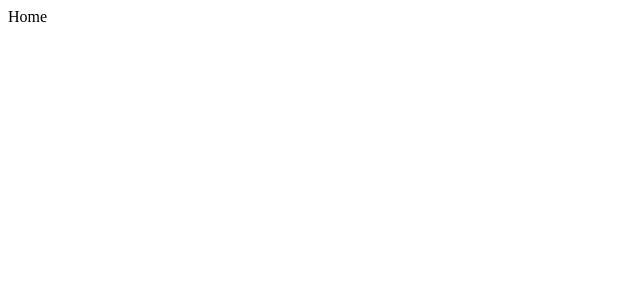
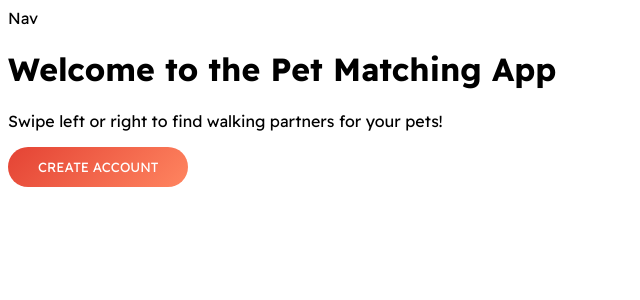
Before and after one commit to georgeromaios/LovePaws, a React (Create React App) app in the folder lovepaws/: page / in a window 1280 px wide. Shown: the top 300 px of the page, without its empty margins (0-640 px from the left). Built offline with nearby package versions, Linux system fonts and the light colour scheme.

Commit message:
created a button lol

```diff
--- /dev/null
+++ b/lovepaws/src/components/Nav.js
@@ -0,0 +1,8 @@
+const Nav = ()=>{
+    return(
+
+            <div>Nav</div>
+
+    )
+}
+export default Nav
--- a/lovepaws/src/index.css
+++ b/lovepaws/src/index.css
@@ -0,0 +1,25 @@
+  @import url('https://fonts.googleapis.com/css2?family=Readex+Pro:wght@200;300;400;500;700&display=swap');
+
+
+
+html{
+    margin:0;
+    padding:0;
+}
+
+*{
+    font-family: 'Readex Pro',sans-serif;
+}
+
+.primary-button{
+    color: white;
+    text-transform: uppercase;
+    font-size: 15;
+    background: linear-gradient(135deg, #e44334, #ff8560);
+    padding: 12px 30px;
+    border-radius: 30px;
+    border: none;
+}
+.primary-button:hover  {
+    background: linear-gradient(135deg, #ff8560,  #e44334);
+}
--- a/lovepaws/src/pages/Home.js
+++ b/lovepaws/src/pages/Home.js
@@ -1,11 +1,24 @@
 import React from 'react';
+import Nav from '../components/Nav';
+const Home = () => {
 
-const Home = () => {
+    const authToken=false
+    const handleClick=()=>{
+        console.log('Clicked')
+    }
+
   return (
-    <div>
-      Home
+    <>
+    <Nav/>
+    <div className="home">
+      <h1>Welcome to the Pet Matching App</h1>
+      <p>Swipe left or right to find walking partners for your pets!</p>
+      <button className='primary-button' onClick={handleClick}>
+        {authToken ? 'Signout':'Create Account' }
+      </button>
     </div>
+    </>
   );
-}
+};
 
 export default Home;
```
